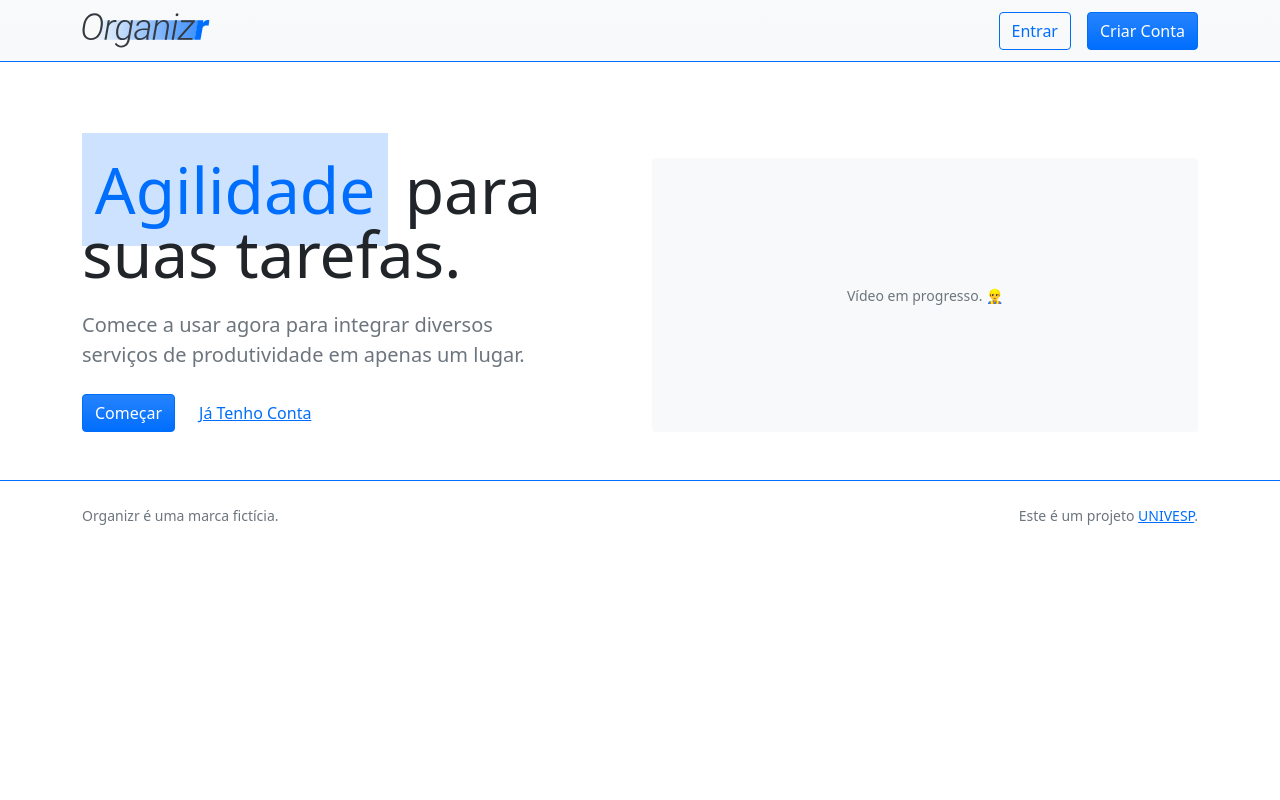
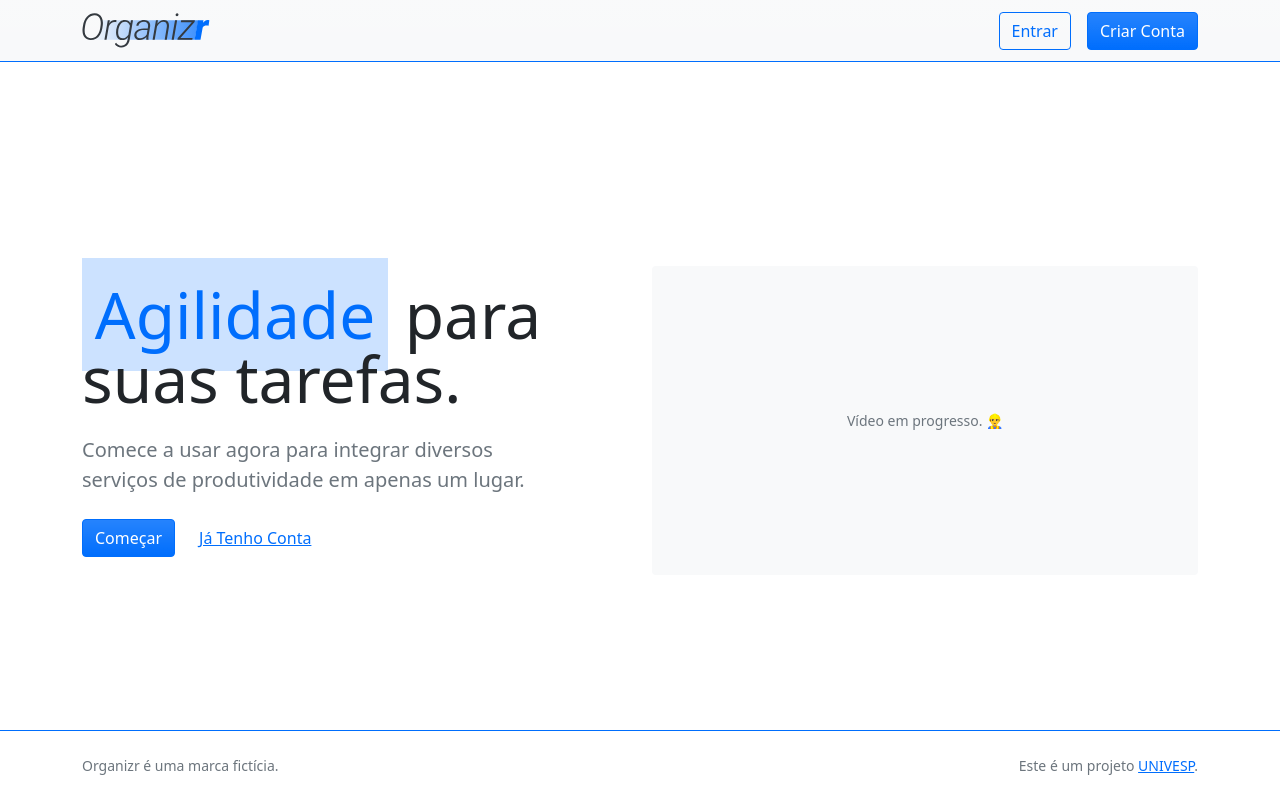
Before and after one commit to organizr-univesp/organizr, a Node project: template src/views/public/index/index.hbs in a window 1280 px wide. Run offline with Node 20 templates, Linux system fonts and the light colour scheme; the template is opened without the code that fills it, so the values that code supplies are empty; style sheets or scripts are compiled from the project's sources; some libraries are stand-ins or nearby versions.

Commit message:
Corrigindo layout das páginas existentes para posicionar o footer corretamente

```diff
--- a/src/views/partials/private/footer.hbs
+++ b/src/views/partials/private/footer.hbs
@@ -1,6 +1,6 @@
 {{!-- Footer --}}
-<footer class="border-top border-primary pt-4">
-    <div class="container d-flex justify-content-between">
+<footer class="border-top border-primary">
+    <div class="container d-flex justify-content-between my-4">
         <small class="text-muted">
             Organizr é uma marca fictícia.
         </small>
--- a/src/views/partials/public/footer.hbs
+++ b/src/views/partials/public/footer.hbs
@@ -1,6 +1,6 @@
 {{!-- Footer --}}
-<footer class="border-top border-primary pt-4 pb-4">
-    <div class="container d-flex justify-content-between">
+<footer class="border-top border-primary">
+    <div class="container d-flex justify-content-between my-4">
         <small class="text-muted">
             Organizr é uma marca fictícia.
         </small>
--- a/src/views/private/app/projects/index.hbs
+++ b/src/views/private/app/projects/index.hbs
@@ -5,10 +5,10 @@
     <title>Organizr - Projetos</title>
 </head>
 
-<body>
+<body class="min-vh-100 d-flex flex-column">
     {{> private/header page='projects'}}
 
-    <div class="container my-5">
+    <div class="container my-5 flex-grow-1">
         <div class="row justify-content-between">
             <div class="col-auto">
                 <h1 class="display-6">Projetos</h1>
--- a/src/views/private/app/projects/view.hbs
+++ b/src/views/private/app/projects/view.hbs
@@ -7,14 +7,14 @@
     {{/with}}
 </head>
 
-<body>
+<body class="min-vh-100 d-flex flex-column">
     {{> private/header page='projects'}}
 
-    <div class="container my-5">
+    <div class="container my-5 flex-grow-1">
         <div class="row justify-content-between">
             {{#with project}}
             <div class="col-auto">
-                <h1 class="display-6">{{name}}</h1>
+                <h1 class="display-6 mb-3">{{name}}</h1>
             </div>
             {{/with}}
         </div>
--- a/src/views/private/app/settings/index.hbs
+++ b/src/views/private/app/settings/index.hbs
@@ -5,10 +5,10 @@
     <title>Organizr - Configurações</title>
 </head>
 
-<body>
+<body class="min-vh-100 d-flex flex-column">
     {{> private/header page='settings'}}
 
-    <div class="container">
+    <div class="container flex-grow-1">
         <p class="text-center my-5">
             <code>TODO 🚧</code>
         </p>
--- a/src/views/public/authentication/sign-in.hbs
+++ b/src/views/public/authentication/sign-in.hbs
@@ -5,11 +5,11 @@
     <title>Organizr - Entrar</title>
 </head>
 
-<body>
+<body class="vh-100 d-flex flex-column">
     {{> public/header hide-sign-in=true}}
 
-    <div class="container py-5 my-5">
-        <div class="row justify-content-center">
+    <div class="container py-5 my-5 flex-grow-1">
+        <div class="row justify-content-center align-items-center h-100">
             <div class="col-12 col-md-6 col-lg-4 col-xl-3">
                 <form action="/authentication/sign-in" method="post">
                     <div class="mb-3">
--- a/src/views/public/index/index.hbs
+++ b/src/views/public/index/index.hbs
@@ -5,11 +5,11 @@
     <title>Organizr - Início</title>
 </head>
 
-<body>
+<body class="min-vh-100 d-flex flex-column">
     {{> public/header}}
 
-    <div class="container py-5 mt-5">
-        <div class="row">
+    <div class="flex-grow-1 container py-5 mt-5">
+        <div class="row h-100 align-items-center">
             <div class="col-12 col-md-6">
                 <h1 class="display-3 lh-1">
                     <span>
@@ -37,8 +37,8 @@
                 </div>
             </div>
             <div class="col-12 col-md-6">
-                <div class="d-flex justify-content-center align-items-center h-100 bg-light rounded">
-                    <small class="text-muted">Vídeo em progresso. 👷‍♂️</small>
+                <div class="d-flex justify-content-center align-items-center py-5 bg-light rounded">
+                    <small class="text-muted my-5 py-5">Vídeo em progresso. 👷‍♂️</small>
                 </div>
             </div>
         </div>
```
